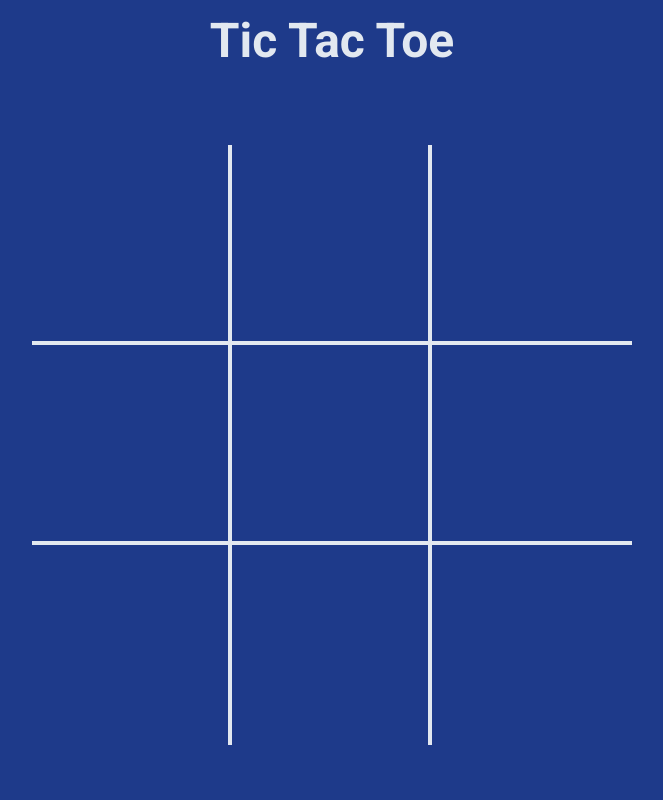
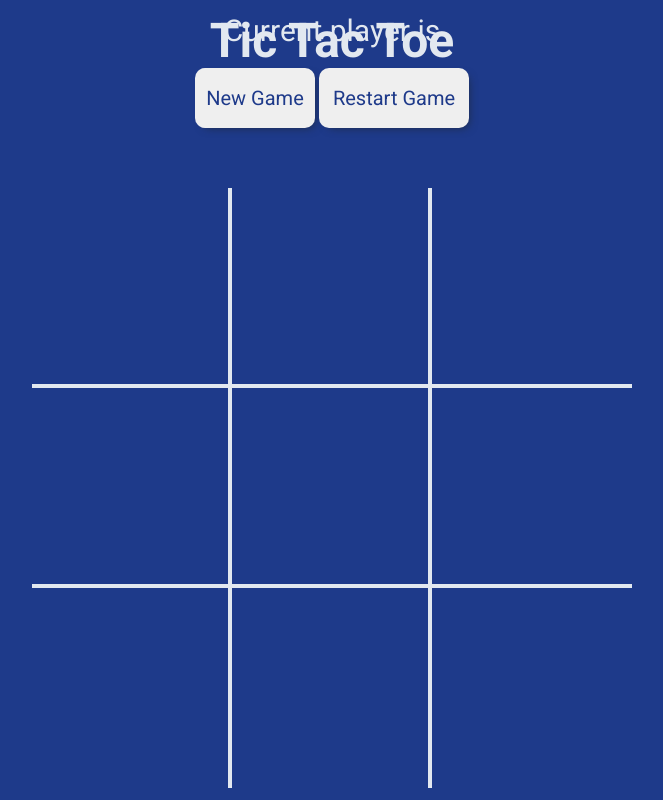
Before and after one commit to DimitrijeB-96/Project-Tic-Tac-Toe, a plain HTML site: page index.html in a window 1280 px wide. Both pictures are taken after a click on the button "Start". Shown: the whole page, without its empty margins (308-971 px from the left). Drawn offline with Linux system fonts and the light colour scheme.

Commit message:
Finished Menu Option layout and options, added notes to app.js

```diff
--- a/app.js
+++ b/app.js
@@ -1,81 +1,127 @@
+let gameStart = false;
+
 // Factory Function
 const player = (playerMarker) => {
 
-  function changeMarker() {
-    if (playerMarker === 'X') {
-      playerMarker = 'O';
-    } else {
-      playerMarker = 'X';
-    }
+  return { playerMarker };
+}
 
-    return playerMarker;
+// Pop up menu IIFE Returning Module Function.
+const gameOptions = (function() {
+  // Default values for players because this is inside IIFE Function.
+  let playerOneMarker = 'O';
+  let playerTwoMarker = 'X';
+
+  // Option menu is show at web launch because this is inside IIFE Function.
+  const menu = document.querySelector('.pop-up-div');
+  menu.style.display = 'flex';
+  if (menu.style.display === 'flex') {
+    gameStart = false;
   }
 
-  return { changeMarker, playerMarker };
-}
-
-// Pop up menu Module Function
-const gameOptions = (function() {
-  const menu = document.querySelector('.pop-up-div');
-  menu.style.display = 'flex';
-
+  // This div is used as an "background" behind Option menu and to prevent clicking at game board before game start.
   const background = document.createElement('div');
   background.classList.add('pop-up-background');
   document.body.appendChild(background);
 
+  // Getting Radio buttons that are in same group to select whitch marker player will be using.
   const firstPlayerMarker = document.querySelectorAll('.first-player');
   const secondPlayerMarker = document.querySelectorAll('.second-player');
 
+  // Radio buttons to determine which "game mode" player/players will be playing.
+  const playerVsPlayer = document.getElementById('player-player');
+  const playerVsEasy = document.getElementById('player-easy');
+  const playerVsHard = document.getElementById('player-hard');
+
+  // Event listener used for changing FIRST player marker
   firstPlayerMarker.forEach(change => change.addEventListener('change', () => {
     if (change.id === 'first-player-o') {
       document.getElementById('second-player-x').checked = true;
+      playerOneMarker = 'O';
+      playerTwoMarker = 'X';
     } else if (change.id === 'first-player-x') {
+      playerOneMarker = 'X';
+      playerTwoMarker = 'O';
       document.getElementById('second-player-o').checked = true;
     }
   }));
 
+  // Event listener used for changing SECOND player marker
   secondPlayerMarker.forEach(change => change.addEventListener('change', () => {
     if (change.id === 'second-player-o') {
+      playerOneMarker = 'X';
+      playerTwoMarker = 'O';
       document.getElementById('first-player-x').checked = true;
     } else if (change.id === 'second-player-x') {
+      playerOneMarker = 'O';
+      playerTwoMarker = 'X';
       document.getElementById('first-player-o').checked = true;
     }
   }));
 
+  // Button from Pop-up menu, used to start game and hide menu window
   const startBtn = document.querySelector('.btn-start');
+  startBtn.addEventListener('click', startGame);
 
-  startBtn.addEventListener('click', () => {
-    console.log("yo");
+  // Button from main screen, used to show menu
+  const newGameBtn = document.querySelector('.new-game');
+  newGameBtn.addEventListener('click', openMenu);
+
+  function startGame() {
+    if (playerVsPlayer.checked) {
+
+    } else if (playerVsEasy.checked) {
+
+    } else if (playerVsHard.checked) {
+
+    }
+    gameStart = true;
     menu.style.display = 'none';
-    background.remove();
-  });
+    background.classList.remove('pop-up-background');
+  }
 
-  return {firstPlayerMarker, secondPlayerMarker};
+  function openMenu() {
+    menu.style.display = 'flex';
+    background.classList.add('pop-up-background');
+  }
 
+  return {playerOneMarker, playerTwoMarker}; // TODO: figure out which returning parameters to return
 })();
 
-// Returning Module Function
+// Game Board Returning IIFE Module Function
 const gameBoard = (function() {
-  // Empty array where each element represent each cell of the board
+  // Empty array used as an placehold for each cell in a board.
   const gameboard = ['', '', '', '', '', '', '', '', ''];
 
-  return { gameboard };
+    // TODO: figure out how to determine when game should start since this is in IIFE Function and it won't get values
+    if (gameStart === true) {
+      const firstPlayer = player(gameOptions.playerOneMarker);
+      console.log(firstPlayer.playerMarker);
+      const secondPlayer = player(gameOptions.playerTwoMarker);
+      console.log(secondPlayer.playerMarker);
+    }
+
+    // TODO: Add winning conditions, and return them
+
+  return {gameboard};
 })();
 
-// Returning Module Function
+// Returning IIFE Module Function used to render game at DOM
 const displayController = (function() {
+  // Declare local property from "gameBoard" Function
   const _board = gameBoard.gameboard;
 
-  const board = document.querySelector('.board'); // ?
+  //
   const boardBox = document.querySelectorAll('.board-box');
-  const currentPlayer = document.querySelector('.current-player'); // TODO
+  const currentPlayer = document.querySelector('.current-player'); // TODO: Text Content at DOM that show who has a turn.
 
+  // Assigned board cells from DOM to each index of gameboard array
   for (let i = 0; i < _board.length; i++) {
      boardBox[i].textContent = _board[i];
   }
 
+  // TODO: ADD change player function
   boardBox.forEach(box => box.addEventListener('click', (e) => {
-
     if (box.textContent === '') {
       box.textContent = jeff.playerMarker; // This was just a test that didn't work
       _board[e.target.id] = box.textContent;
@@ -83,7 +129,6 @@ const displayController = (function() {
       console.log(e.target.id);
       jeff.changeMarker();
     }
-
   }));
 
 })();
--- a/index.html
+++ b/index.html
@@ -11,7 +11,6 @@
   <header>
     <h1>Tic Tac Toe</h1>
   </header>
-
   <div class="pop-up-div">
     <p>First player marker</p>
     <div class="first-player-div">
@@ -33,7 +32,11 @@
   </div>
 
   <div class="main-content">
-    <p class="current-player"></p>
+    <p class="current-player">Current player is </p>
+    <div>
+      <button class="btn new-game">New Game</button>
+      <button class="btn restart">Restart Game</button>
+    </div>
 
 
     <div class="board">
--- a/style.css
+++ b/style.css
@@ -202,9 +202,34 @@ header h1 {
 }
 
 .current-player {
-  margin-top: -50px;
+  margin-top: -80px;
+  margin-bottom: 20px;
+  font-size: 30px;
+}
+
+.btn {
+  font-size: 20px;
+  color: var(--dark-blue);
+  border: none;
+  border-radius: 10px;
+  box-shadow: 4px 4px 10px -5px var(--dark);
+  transition: 0.2s ease;
+  height: 60px;
+
   margin-bottom: 60px;
-  font-size: 30px;
+}
+
+.btn:hover {
+  color: var(--mid-blue);
+  box-shadow: none;
+}
+
+.btn.new-game {
+  width: 120px;
+}
+
+.btn.restart {
+  width: 150px;
 }
 
 .board {
```
